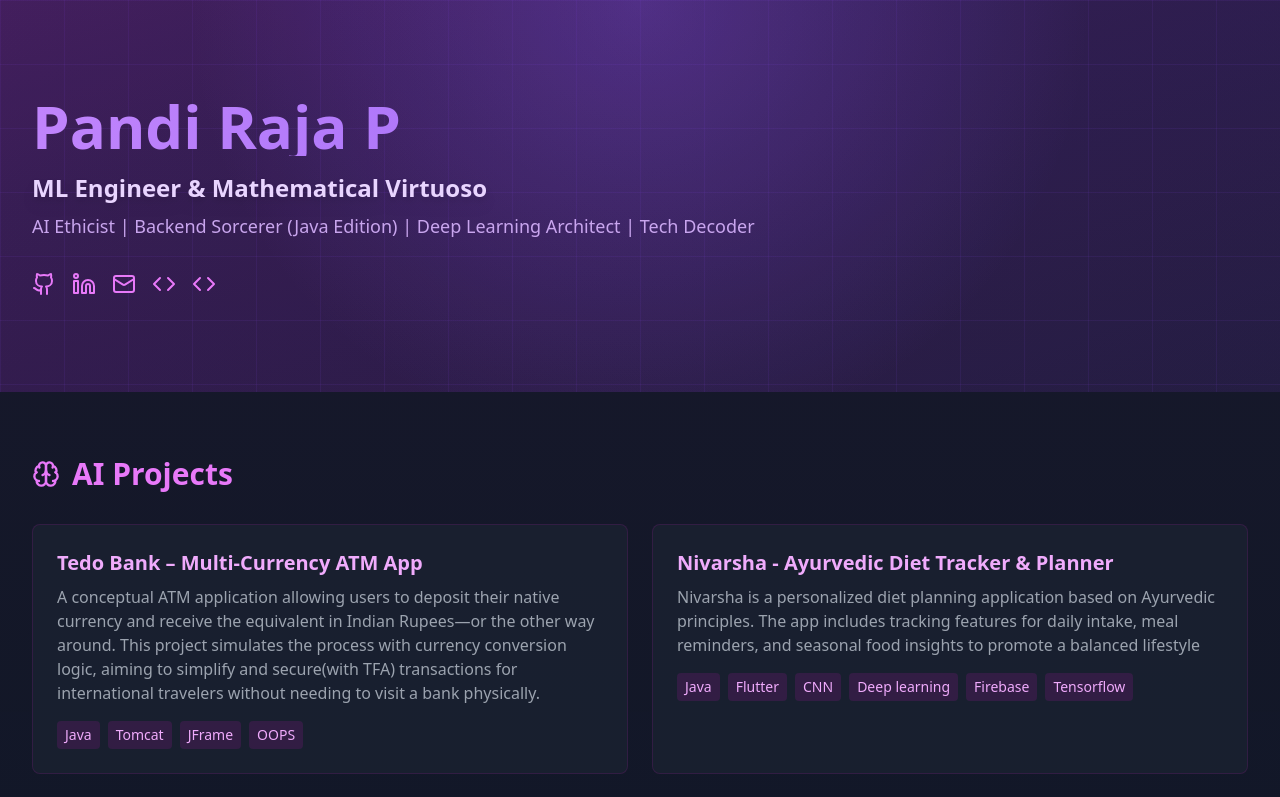
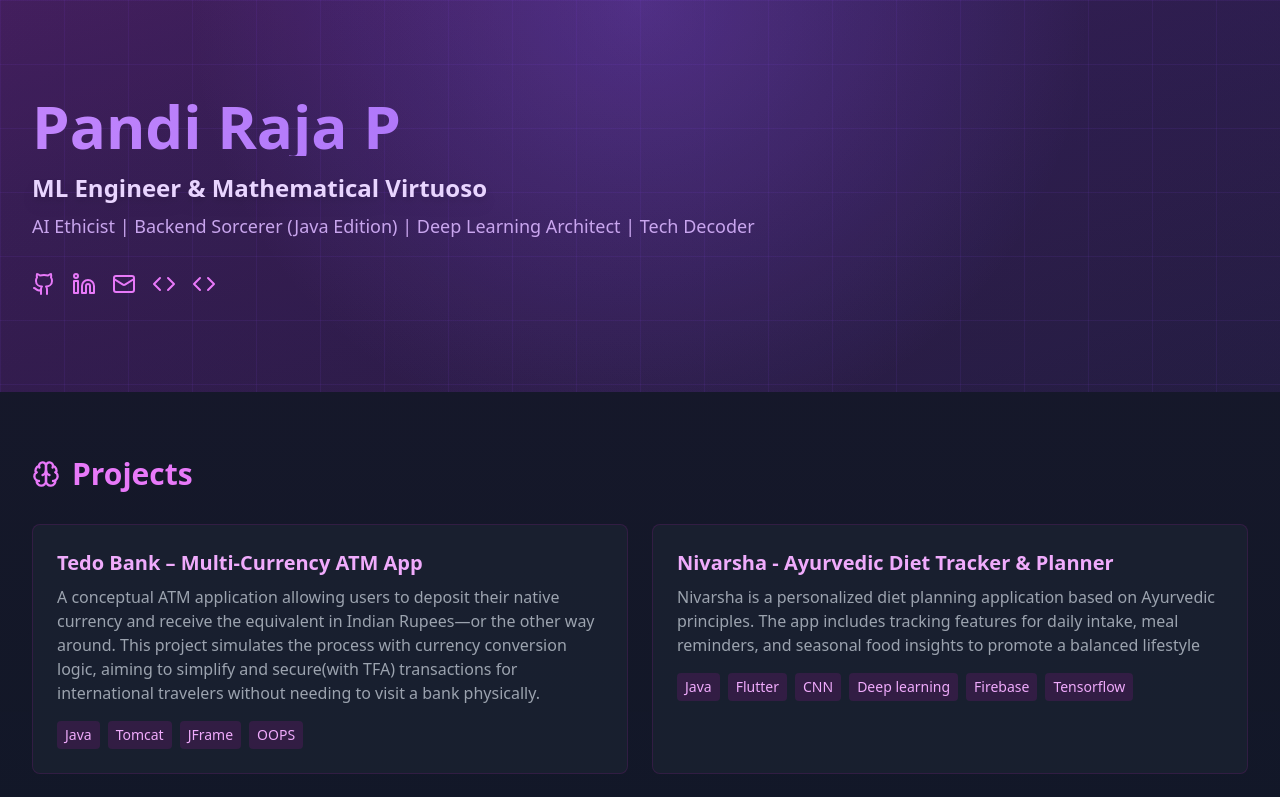
Before and after one commit to PandiRaja18/portfolio, a React (Vite) app: page / in a window 1280 px wide. Shown: the top 797 px of the page. Built offline with nearby package versions, Linux system fonts and the light colour scheme.

Commit message:
Change project title

```diff
--- a/src/App.tsx
+++ b/src/App.tsx
@@ -141,7 +141,7 @@ function App() {
         <div className="max-w-7xl mx-auto px-4 sm:px-6 lg:px-8 relative">
           <div className="flex items-center gap-3 mb-8">
             <Brain className="text-fuchsia-400" size={28} />
-            <h2 className="text-3xl font-bold text-fuchsia-400">AI Projects</h2>
+            <h2 className="text-3xl font-bold text-fuchsia-400">Projects</h2>
           </div>
           <div className="grid md:grid-cols-2 gap-6">
             {projects.map((project, index) => (
```
